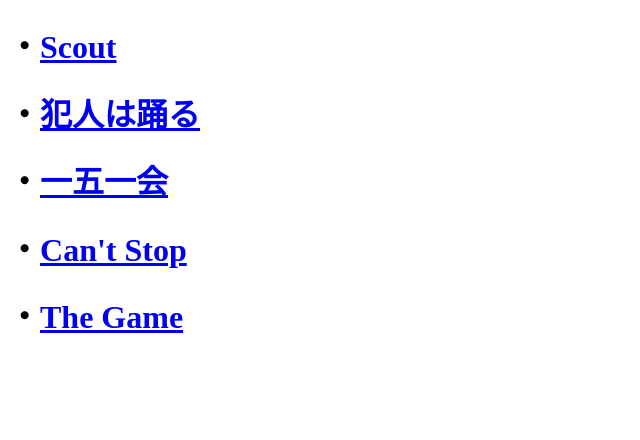
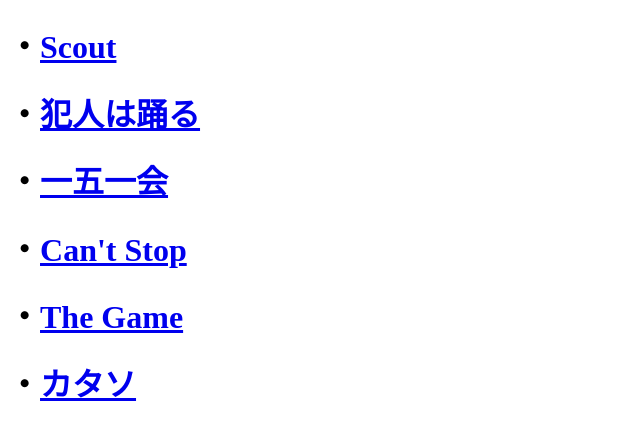
Before and after one commit to Coelacanth101/index, a website: page static/index.html in a window 1280 px wide. Shown: the whole page, without its empty margins (0-640 px from the left). Drawn offline with Linux system fonts and the light colour scheme.

Commit message:
'commit'

```diff
--- a/static/index.html
+++ b/static/index.html
@@ -12,5 +12,6 @@
     <h1>・<a href="https://onelifetofive.herokuapp.com/">一五一会</a></h1>
     <h1>・<a href="http://cannotstop.herokuapp.com/">Can't Stop</a></h1>
     <h1>・<a href="https://the-game1001.herokuapp.com/">The Game</a></h1>
+    <h1>・<a href="https://omatztw.github.io/tkmonline/index.html">カタソ</a></h1>
 </body>
 </html>
```
